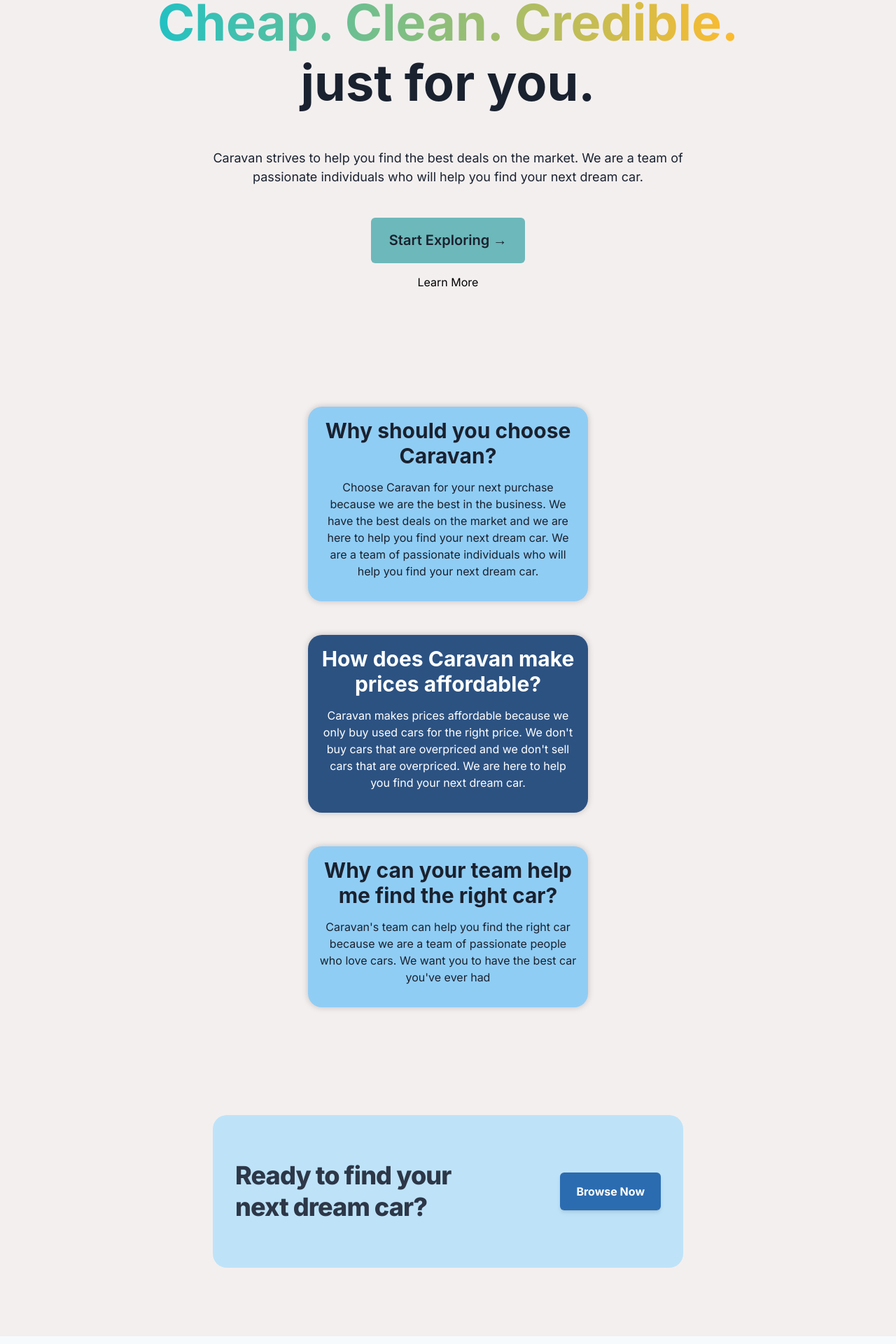
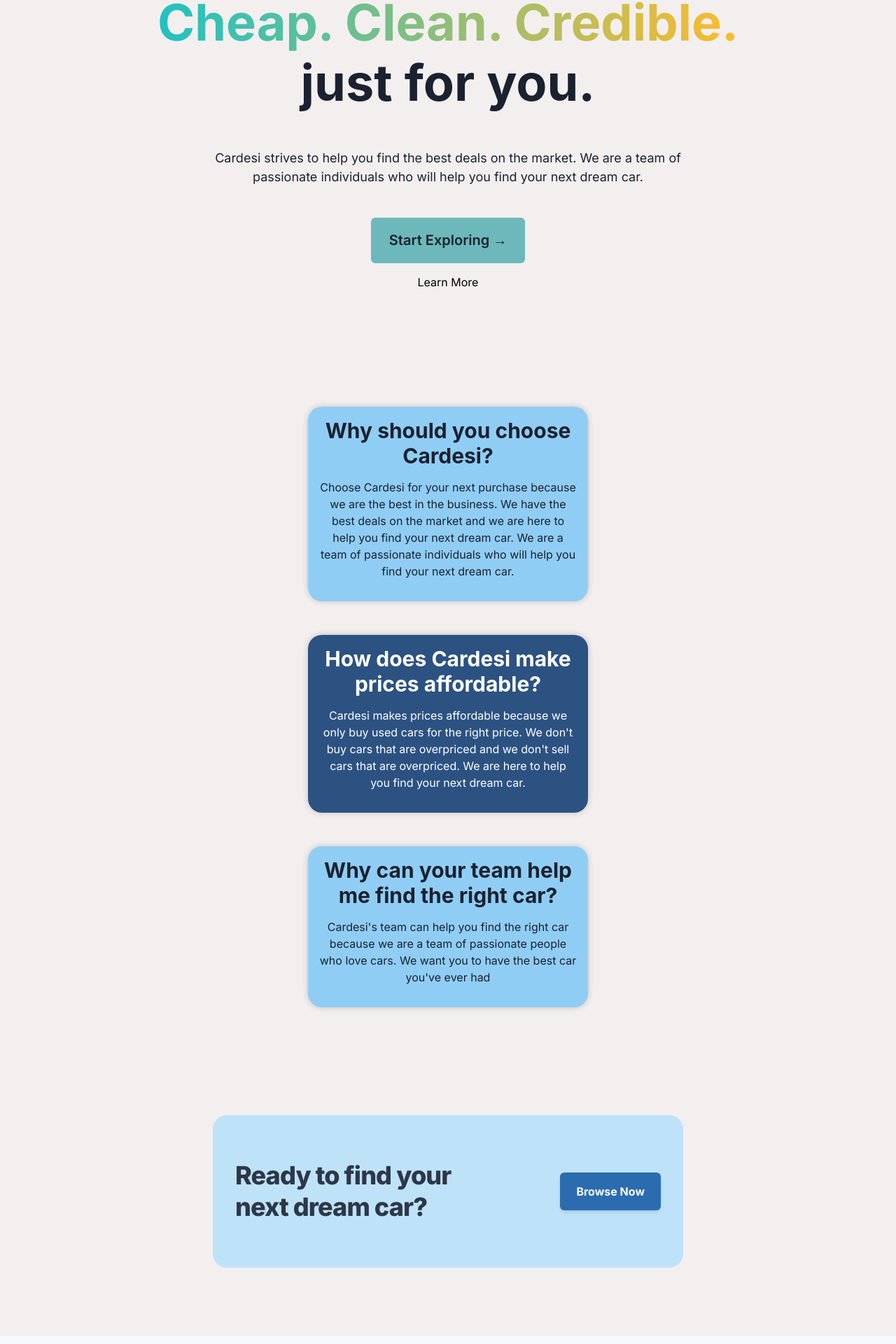
Before and after one commit to PranTanTheMan/Cardesi, a Next.js app: page / in a window 1280 px wide. Shown: the part 203-2123 px from the top of the page at 70% size. Built offline with nearby package versions, Linux system fonts and the light colour scheme.

Commit message:
Minor Changes

```diff
--- a/components/Navbar.jsx
+++ b/components/Navbar.jsx
@@ -48,10 +48,10 @@
               display="flex"
               alignItems="center"
             >
-              <VisuallyHidden>Caravan.</VisuallyHidden>
+              <VisuallyHidden>Cardesi.</VisuallyHidden>
             </chakra.a>
             <chakra.h1 color={text} fontSize="xl" fontWeight="medium" ml="5rem">
-              Caravan.
+              Cardesi
             </chakra.h1>
           </Flex>
           <HStack display="flex" alignItems="center" spacing={1}>
--- a/components/contactform.jsx
+++ b/components/contactform.jsx
@@ -65,7 +65,7 @@
             maxWidth="501px"
           >
             <Heading fontSize={"4xl"} mb={"30px"}>
-              Contact Carvana
+              Contact Cardesi
             </Heading>
             <FormControl height="full">
               <Input
--- a/components/footer.tsx
+++ b/components/footer.tsx
@@ -56,7 +56,7 @@
           spacing={20}
           justify={{ base: 'center', md: 'space-between' }}
           align={{ base: 'center', md: 'center' }}>
-          <Text>© 2022 Caravan. All rights reserved</Text>
+          <Text>© 2022 Cardesi. All rights reserved</Text>
           <Stack direction={'row'} spacing={6}>
            <Text>Hours: Monday - Friday, 9 AM - 7 PM</Text>
            <Text>
--- a/components/hero.jsx
+++ b/components/hero.jsx
@@ -26,7 +26,7 @@
             pt={"50px"}
             maxWidth={"700px"}
           >
-            Caravan strives to help you find the best deals on the market. We
+            Cardesi strives to help you find the best deals on the market. We
             are a team of passionate individuals who will help you find your
             next dream car.
           </Text>
--- a/pages/book.jsx
+++ b/pages/book.jsx
@@ -50,7 +50,7 @@
           color={"primary"}
           margin="auto"
         >
-          Book an Appointment with a Sales Representative at Caravan today!
+          Book an Appointment with a Sales Representative at Cardesi today!
         </Heading>
         <Flex
           borderRadius={"20px"}
--- a/pages/index.jsx
+++ b/pages/index.jsx
@@ -53,9 +53,9 @@
           color={"textColor"}
           mb="3rem"
         >
-          <Heading fontSize={"3xl"}>Why should you choose Caravan?</Heading>
+          <Heading fontSize={"3xl"}>Why should you choose Cardesi?</Heading>
           <Text py={"15px"}>
-            Choose Caravan for your next purchase because we are the best in the
+            Choose Cardesi for your next purchase because we are the best in the
             business. We have the best deals on the market and we are here to
             help you find your next dream car. We are a team of passionate
             individuals who will help you find your next dream car.
@@ -77,10 +77,10 @@
           mb="3rem"
         >
           <Heading fontSize={"3xl"}>
-            How does Caravan make prices affordable?
+            How does Cardesi make prices affordable?
           </Heading>
           <Text py={"15px"}>
-            Caravan makes prices affordable because we only buy used cars for
+            Cardesi makes prices affordable because we only buy used cars for
             the right price. We don&apos;t buy cars that are overpriced and we
             don&apos;t sell cars that are overpriced. We are here to help you
             find your next dream car.
@@ -105,7 +105,7 @@
             Why can your team help me find the right car?
           </Heading>
           <Text py={"15px"}>
-            Caravan&apos;s team can help you find the right car because we are a
+            Cardesi&apos;s team can help you find the right car because we are a
             team of passionate people who love cars. We want you to have the
             best car you&apos;ve ever had
           </Text>
```
Also changed, not shown: pages/salesreps.jsx (+6 -6 lines).
